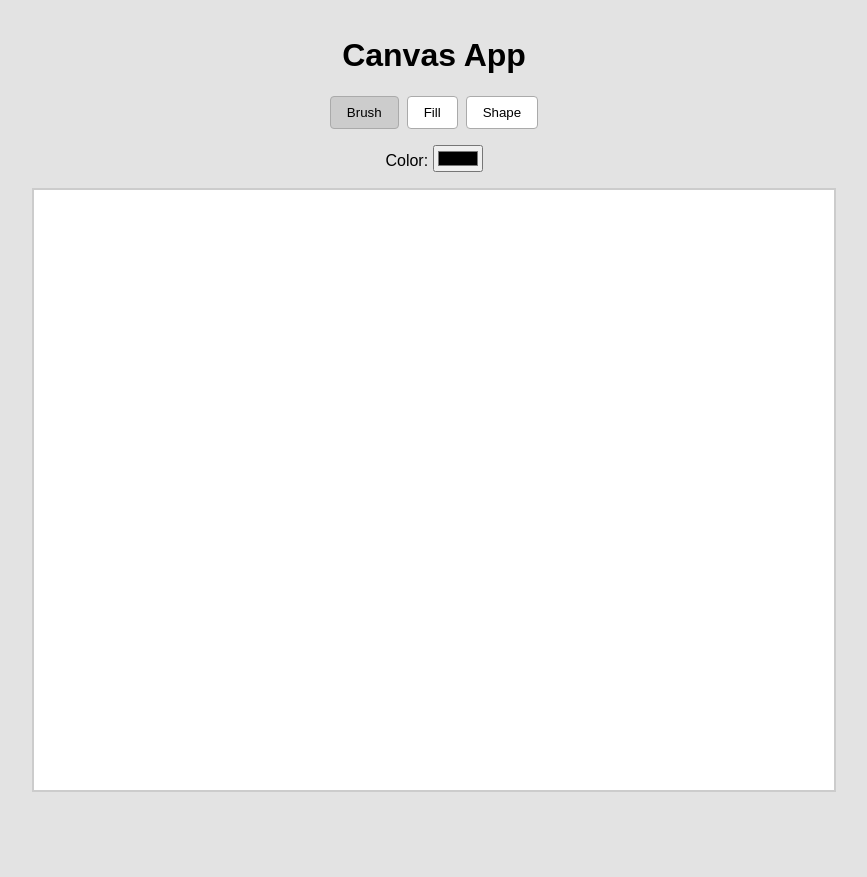
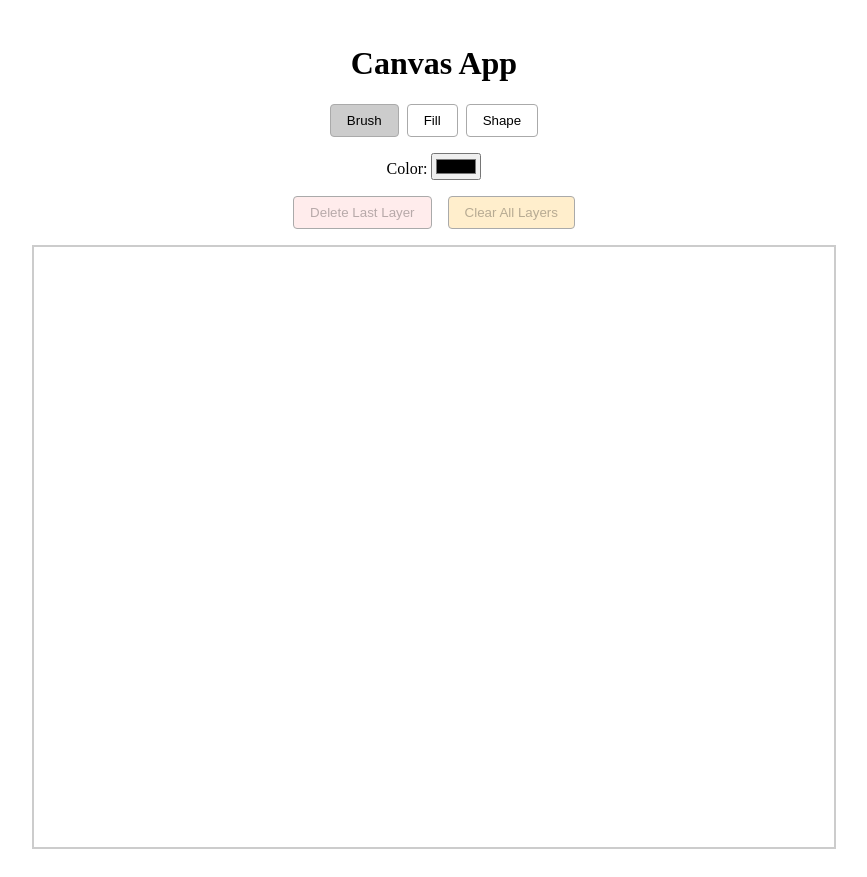
Before and after one commit to SanShaoQian/canvas, a React (Create React App) app: page / in a window 1280 px wide. Shown: the whole page, without its empty margins (206-1073 px from the left). Before the commit the page ends 812 px from the top, so only its background shows below. Built offline with nearby package versions, Linux system fonts and the light colour scheme.

Commit message:
Fix dependencies and add layers

```diff
--- a/src/components/ControlPanel.tsx
+++ b/src/components/ControlPanel.tsx
@@ -4,6 +4,16 @@ import toolStore from "../store/ToolStore";
 
 const ControlPanel: React.FC = observer(() => {
   const tools = ["brush", "fill", "shape"] as const;
+
+  const handleDeleteLast = () => {
+    if (toolStore.layers.length > 0) {
+      toolStore.removeLayer(toolStore.layers.length - 1);
+    }
+  };
+
+  const handleClearAll = () => {
+    toolStore.clearLayers();
+  };
 
   return (
     <div
@@ -15,7 +25,6 @@ const ControlPanel: React.FC = observer(() => {
         marginBottom: "1rem",
       }}
     >
-
       <div style={{ display: "flex", gap: "0.5rem" }}>
         {tools.map((tool) => (
           <button
@@ -57,6 +66,36 @@ const ControlPanel: React.FC = observer(() => {
           </label>
         )}
       </div>
+
+      <div style={{ display: "flex", gap: "1rem" }}>
+        <button
+          onClick={handleDeleteLast}
+          disabled={toolStore.layers.length === 0}
+          style={{
+            padding: "0.5rem 1rem",
+            border: "1px solid #aaa",
+            backgroundColor: "#ffecec",
+            borderRadius: "4px",
+            cursor: "pointer",
+          }}
+        >
+          Delete Last Layer
+        </button>
+
+        <button
+          onClick={handleClearAll}
+          disabled={toolStore.layers.length === 0}
+          style={{
+            padding: "0.5rem 1rem",
+            border: "1px solid #aaa",
+            backgroundColor: "#ffeecc",
+            borderRadius: "4px",
+            cursor: "pointer",
+          }}
+        >
+          Clear All Layers
+        </button>
+      </div>
     </div>
   );
 });
--- /dev/null
+++ b/src/index.html
@@ -0,0 +1 @@
+<div id="root"></div>
--- a/src/index.tsx
+++ b/src/index.tsx
@@ -1,9 +1,8 @@
 import React from "react";
 import ReactDOM from "react-dom/client";
 import App from "./App";
-import "./index.css";
 
-const root = ReactDOM.createRoot(document.getElementById("root") as HTMLElement);
+const root = ReactDOM.createRoot(document.getElementById("root")!);
 root.render(
   <React.StrictMode>
     <App />
--- a/src/store/ToolStore.ts
+++ b/src/store/ToolStore.ts
@@ -1,18 +1,26 @@
-import { makeAutoObservable } from "mobx";
-
-export type Tool = "brush" | "fill" | "shape";
-export type Shape = "rectangle" | "circle";
+import { makeObservable, observable, action } from "mobx";
 
 class ToolStore {
-  selectedTool: Tool = "brush";
+  selectedTool: "brush" | "fill" | "shape" = "brush";
   selectedColor: string = "#000000";
-  shape: Shape = "circle";
+  shape: "circle" | "rectangle" = "circle";
+  layers: HTMLCanvasElement[] = [];
 
   constructor() {
-    makeAutoObservable(this);
+    makeObservable(this, {
+      selectedTool: observable,
+      selectedColor: observable,
+      shape: observable,
+      layers: observable,
+      setTool: action,
+      setColor: action,
+      setShape: action,
+      addLayer: action,
+      removeLayer:action
+    });
   }
 
-  setTool(tool: Tool) {
+  setTool(tool: "brush" | "fill" | "shape") {
     this.selectedTool = tool;
   }
 
@@ -20,11 +28,31 @@ class ToolStore {
     this.selectedColor = color;
   }
 
-  setShape(shape: Shape) {
+  setShape(shape: "circle" | "rectangle") {
     this.shape = shape;
+  }
+
+  addLayer(canvas: HTMLCanvasElement) {
+    this.layers.push(canvas);
+  }
+
+  removeLayer(index: number) {
+    const layer = this.layers[index];
+    if (layer && layer.parentElement) {
+      layer.parentElement.removeChild(layer);
+    }
+    this.layers.splice(index, 1);
+  }
+
+  clearLayers() {
+    this.layers.forEach(layer => {
+      if (layer.parentElement) {
+        layer.parentElement.removeChild(layer);
+      }
+    });
+    this.layers = [];
   }
 }
 
 const toolStore = new ToolStore();
-
 export default toolStore;
```
Also changed, not shown: package.json (+13 -11 lines), 1 other file (tests, documents, lock files or other folders).
